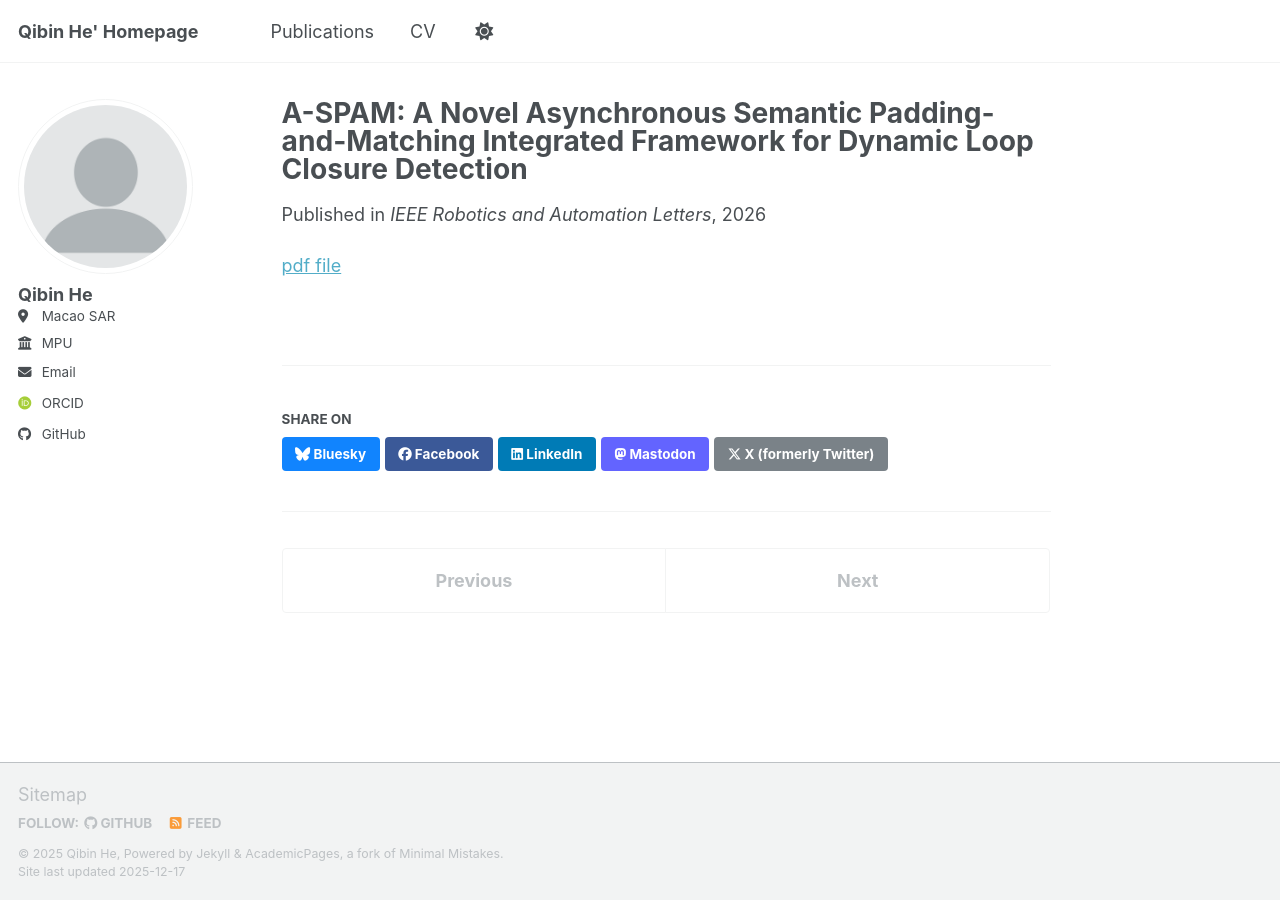
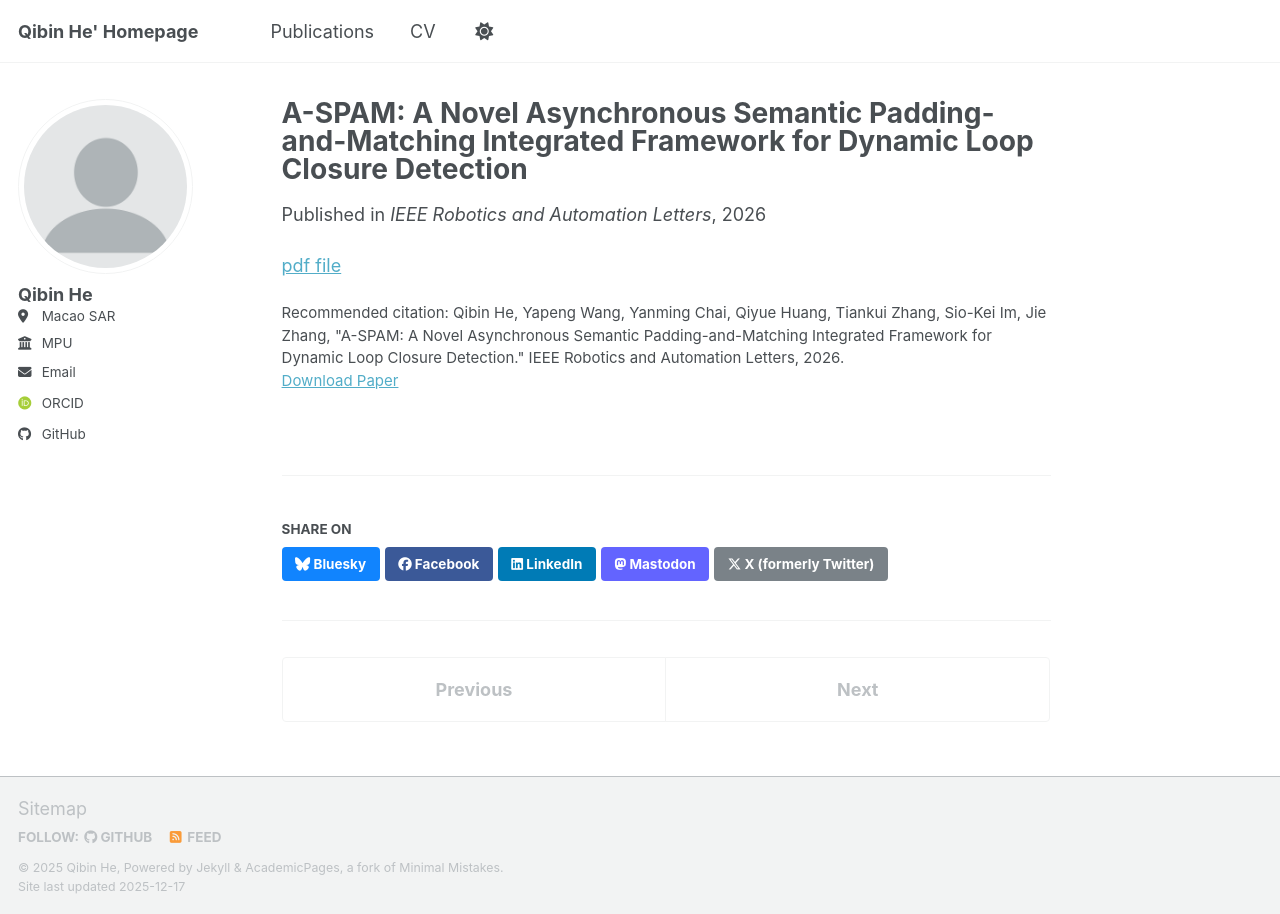
Before and after one commit to MECHA-HE/MECHA-HE.github.io, a Jekyll site: the page built from _publications/2026-01-01-A-SPAM-A-Novel-Asynchronous-Semantic-Padding-and-Matching-Integrated-Framework-for-Dynamic-Loop-Closure-Detection.md, in a window 1280 px wide. Built offline with Jekyll 4.4.1, drawn with Linux system fonts in a browser that asks for light colours; some web fonts are replaced; a script bundle is joined from its source files by our own code; library files that are not in the unit come from our copies.

Commit message:
Update 2026-01-01-A-SPAM-A-Novel-Asynchronous-Semantic-Padding-and-Matching-Integrated-Framework-for-Dynamic-Loop-Closure-Detection.md

```diff
--- a/_publications/2026-01-01-A-SPAM-A-Novel-Asynchronous-Semantic-Padding-and-Matching-Integrated-Framework-for-Dynamic-Loop-Closure-Detection.md
+++ b/_publications/2026-01-01-A-SPAM-A-Novel-Asynchronous-Semantic-Padding-and-Matching-Integrated-Framework-for-Dynamic-Loop-Closure-Detection.md
@@ -5,5 +5,6 @@ category: manuscripts
 paperurl: 'https://ieeexplore.ieee.org/document/11263859'
 date: 2026-01-01
 venue: 'IEEE Robotics and Automation Letters'
+citation: ' Qibin He,  Yapeng Wang,  Yanming Chai,  Qiyue Huang,  Tiankui Zhang,  Sio-Kei Im,  Jie Zhang, &quot;A-SPAM: A Novel Asynchronous Semantic Padding-and-Matching Integrated Framework for Dynamic Loop Closure Detection.&quot; IEEE Robotics and Automation Letters, 2026.'
 ---
 [pdf file](https://raw.githubusercontent.com/MECHA-HE/MECHA-HE.github.io/master/_publications/A_SPAM_pre.pdf)
```
